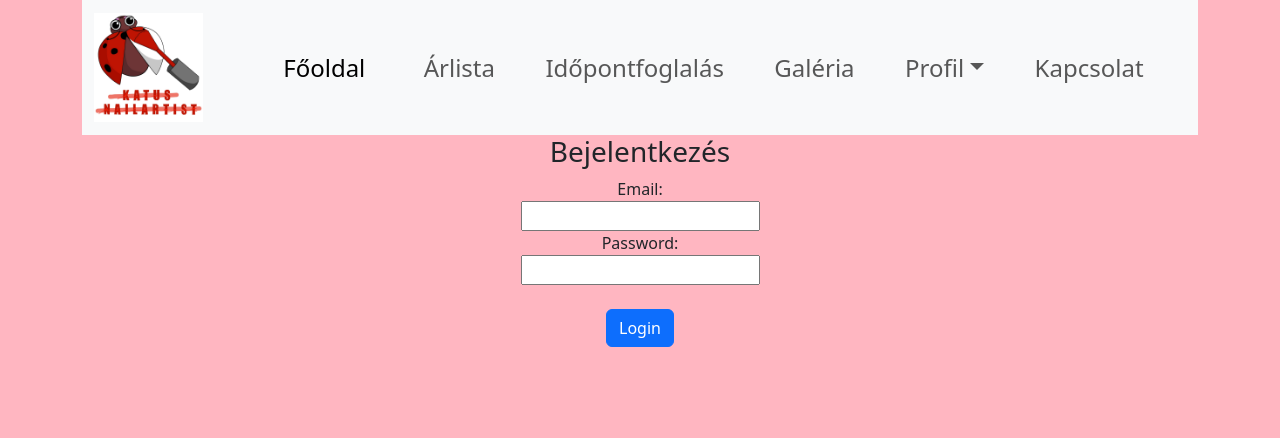
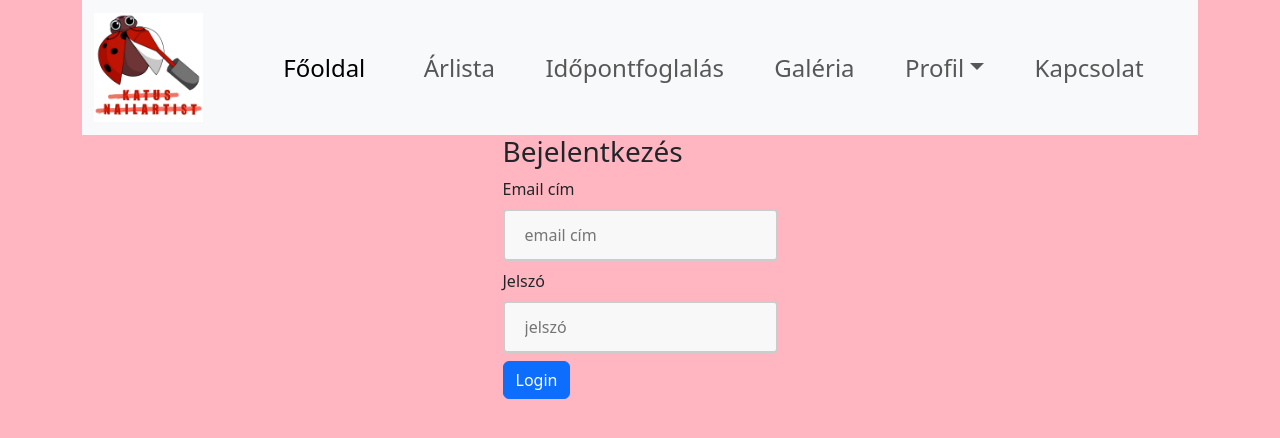
Before and after one commit to Kormos03/IKT_KormosProjekt, a React (Vite) app in the folder frontend/frontend/: page /login in a window 1280 px wide. Shown: the top 438 px of the page. Built offline with nearby package versions, Linux system fonts and the light colour scheme.

Commit message:
nicer inputs and nicer buttons :)

```diff
--- a/frontend/frontend/package.json
+++ b/frontend/frontend/package.json
@@ -16,7 +16,8 @@
     "react-day-picker": "^8.10.0",
     "react-dom": "^18.2.0",
     "react-redirect": "^1.0.0",
-    "react-router-dom": "^6.22.1"
+    "react-router-dom": "^6.22.1",
+    "styled-components": "^6.1.8"
   },
   "devDependencies": {
     "@types/react": "^18.2.15",
--- a/frontend/frontend/src/Components/AdminNavigationBar.tsx
+++ b/frontend/frontend/src/Components/AdminNavigationBar.tsx
@@ -12,6 +12,7 @@ export function AdminNavigationBar() {
         navigate('/secret/adminlogin');
         navigate(0);
     }
+
     return (<div>
         <div className="container" id="navBarContainer">
             <div className="row">
@@ -42,7 +43,7 @@ export function AdminNavigationBar() {
                                         </a>
                                         <ul className="dropdown-menu">
                                             <li><NavLink className="dropdown-item" to="/secret/adminlogin/AdminProfile">Profil módosítás</NavLink></li>
-                                            <li><button onClick={logout}>Kijelentkezés</button></li>
+                                            <li><button className="btn" onClick={logout}>Kijelentkezés</button></li>
                                         </ul>
                                     </li>
 
--- a/frontend/frontend/src/Components/LoginForm.tsx
+++ b/frontend/frontend/src/Components/LoginForm.tsx
@@ -1,4 +1,5 @@
 import { FormEvent, useState } from "react";
+import { StyledInput } from "./StyledInput";
 
 interface Props {
     onSuccessfulLogin: (token: string) => void;
@@ -13,6 +14,18 @@ export function LoginForm({ onSuccessfulLogin }: Props) {
 
     async function login(e: FormEvent) {
         e.preventDefault();
+        const emailRegex = /^[a-zA-Z0-9._%+-]+@[a-zA-Z0-9.-]+\.[a-zA-Z]{2,}$/;
+        if(!emailRegex.test(email)){
+            setLoginError('Kérjük, adjon meg egy érvényes e-mail címet!');
+            return;
+        }
+
+        const passwordRegex = /^(?=.*[a-z])(?=.*[A-Z])(?=.*\d)(?=.*[@$!%*?&])[A-Za-z\d@$!%*?&]{8,}$/;
+        if(!passwordRegex.test(pass)){
+            setLoginError('Nem megfelelő a jelszó formátuma!');
+            //return;
+        }
+
 
         const loginData = {
             email: email,
@@ -40,9 +53,17 @@ export function LoginForm({ onSuccessfulLogin }: Props) {
         setPass('');
     }
 
-    return <form onSubmit={login} className="login">
-        Email: <input type='email' onChange={e => setEmail(e.currentTarget.value)} />
-        Password: <input type='password' onChange={e => setPass(e.currentTarget.value)} /> <br />
+    return <div className="container login">
+    <form onSubmit={login}>
+    <h3>Bejelentkezés</h3>
+        <label htmlFor="email">Email cím</label><br />
+        <StyledInput type="email" id="email" name="email"  onChange={e => setEmail(e.currentTarget.value)} placeholder="email cím"/><br />
+
+        <label htmlFor="password">Jelszó</label><br />
+        <StyledInput type="password" id="password" name="password"  onChange={e => setPass(e.currentTarget.value)} placeholder="jelszó"/><br />
+
         <input className="btn btn-primary btn-md" type='submit' value='Login' />
+        <p>{loginError}</p>
     </form>
+    </div>
 }
--- a/frontend/frontend/src/Components/LoginFormAdmin.tsx
+++ b/frontend/frontend/src/Components/LoginFormAdmin.tsx
@@ -49,10 +49,14 @@ export function LoginFormAdmin({ onSuccessfulLogin }: Props) {
         setPass('');
     }
 
-    return <form onSubmit={login} className="login">
+    return <div className="container">
+
+     <form onSubmit={login}>
+     <h3>Bejelentkezés Admin</h3>
         Email: <input type='email' onChange={e => setEmail(e.currentTarget.value)} />
         Password: <input type='password' onChange={e => setPass(e.currentTarget.value)} /> <br />
         <input className="btn btn-primary btn-md" type='submit' value='Login' />
         <p>{loginError}</p>
     </form>
+    </div>
 }
--- a/frontend/frontend/src/Components/NavigationBar.tsx
+++ b/frontend/frontend/src/Components/NavigationBar.tsx
@@ -55,7 +55,7 @@ export function NavigationBar() {
                                         </a>
                                         <ul className="dropdown-menu">
                                             <li>{
-                                                localStorage.getItem('token')  ? <button className="btn btn-primary btn-lg" onClick={logout}>Kijelentkezés</button> :  <a className="dropdown-item" href="/login">Bejelentkezés</a>
+                                                localStorage.getItem('token')  ? <button className="btn btn-lg" onClick={logout}>Kijelentkezés</button> :  <a className="dropdown-item" href="/login">Bejelentkezés</a>
                                                 }</li>
                                             <li>{
                                                localStorage.getItem('token')  ? <NavLink className="dropdown-item" to="/Profile">Profil megtekintése</NavLink>  : <NavLink className="dropdown-item" to="/register">Regisztráció</NavLink>
--- a/frontend/frontend/src/Components/RegistComponent.tsx
+++ b/frontend/frontend/src/Components/RegistComponent.tsx
@@ -1,5 +1,6 @@
 import { FormEvent, useState } from "react";
 import { useNavigate } from "react-router-dom";
+import { StyledInput } from "./StyledInput";
 
 export function RegistComponent(){
     const [email, setEmail] = useState('');
@@ -81,20 +82,23 @@ export function RegistComponent(){
 
     }
 
+
+
     return <div>
     <div className="container login">
         <h3>Regisztráció</h3>
         <form>
             <label htmlFor="email">Email cím</label><br />
-            <input type="email" id="email" name="email"  onChange={e => setEmail(e.currentTarget.value)}/><br />
+            <StyledInput type="email" id="email" name="email"  onChange={e => setEmail(e.currentTarget.value)} placeholder="kiss.jani@gmail.com"/><br />
 
             <label htmlFor="name">Teljes név</label><br />
-            <input type="text" id="name" name="name" onChange={e => setName(e.currentTarget.value)} /><br />
+            <StyledInput type="text" id="name" name="name" onChange={e => setName(e.currentTarget.value)} placeholder="Kiss János"/><br />
+
             <label htmlFor="password">Jelszó</label><br />
-            <input type="password" id="password" name="password"  onChange={e => setPass(e.currentTarget.value)}/><br />
+            <StyledInput type="password" id="password" name="password"  onChange={e => setPass(e.currentTarget.value)} placeholder="Jelszó"/><br />
 
             <label htmlFor="password-again">Jelszó újra</label><br />
-            <input type="password" id="password-again" name="password-again"  onChange={e => setPassAgain(e.currentTarget.value)} /><br />
+            <StyledInput type="password" id="password-again" name="password-again"  onChange={e => setPassAgain(e.currentTarget.value)} placeholder="Jelszó újra"/><br />
 
             <button className="btn btn-primary btn-lg" type="submit" onClick={registration}>Regisztráció</button><br />
 
--- /dev/null
+++ b/frontend/frontend/src/Components/StyledInput.tsx
@@ -0,0 +1,18 @@
+import styled from 'styled-components';
+
+export const StyledInput = styled.input`
+width: 100%;
+padding: 12px 20px;
+margin: 8px 0;
+box-sizing: border-box;
+border: 2px solid #ccc;
+border-radius: 4px;
+background-color: #f8f8f8;
+font-size: 16px;
+transition: 0.3s;
+
+&:focus {
+    border-color: #4CAF50;
+    outline: none;
+}
+`;
--- a/frontend/frontend/src/pages/LoginPage.tsx
+++ b/frontend/frontend/src/pages/LoginPage.tsx
@@ -38,15 +38,9 @@ export function LoginPage() {
     navigate('/');
   }
 
+    return <>
+         <NavigationBar />
+      <LoginForm onSuccessfulLogin={login} />
 
-
-    return <>
-
-         <NavigationBar />
-
-    <div className="container login">
-        <h3>Bejelentkezés</h3>
-      <LoginForm onSuccessfulLogin={login} />
-    </div >
     </>
 }
```
Also changed, not shown: 2 other files (tests, documents, lock files or other folders).
